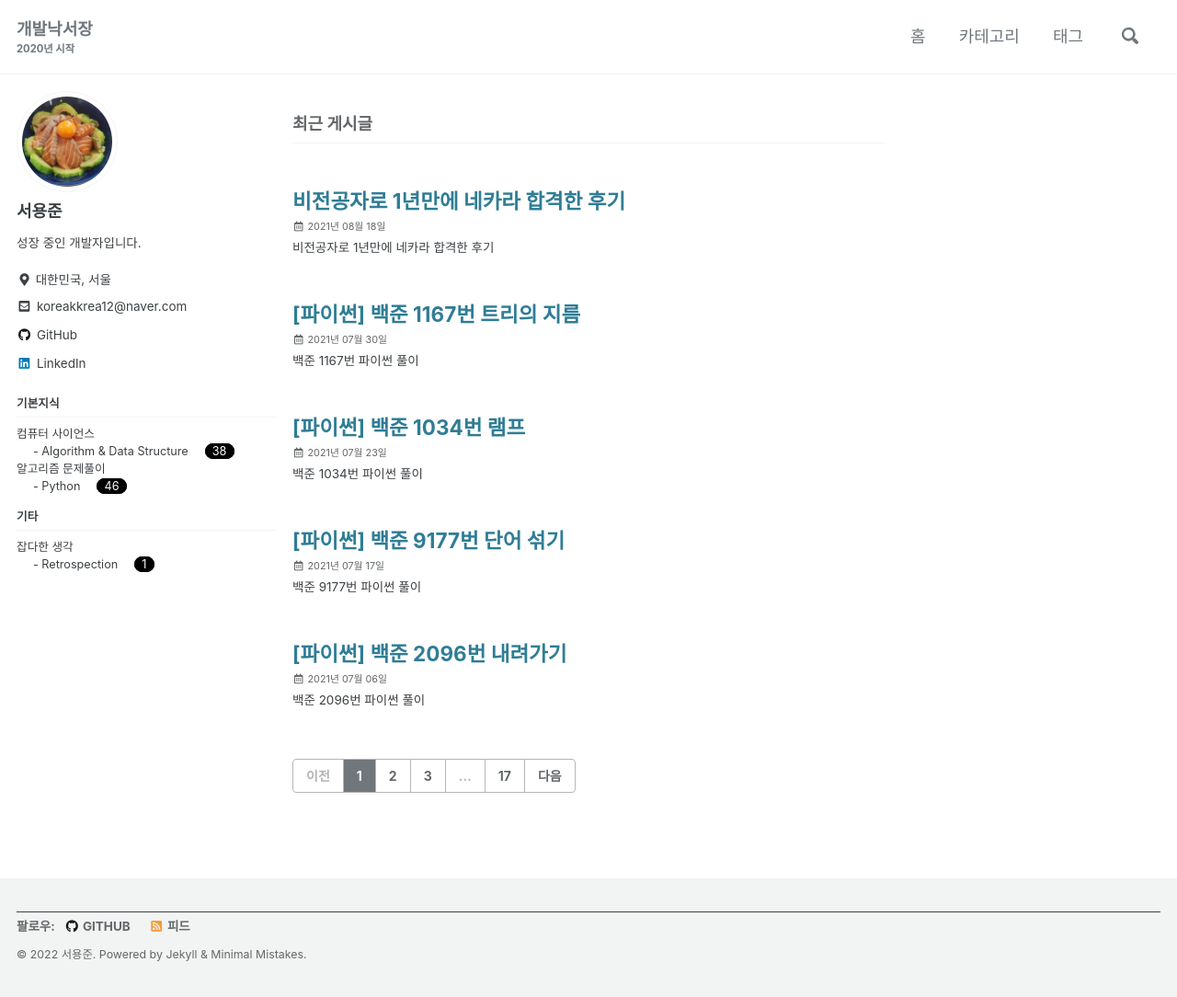
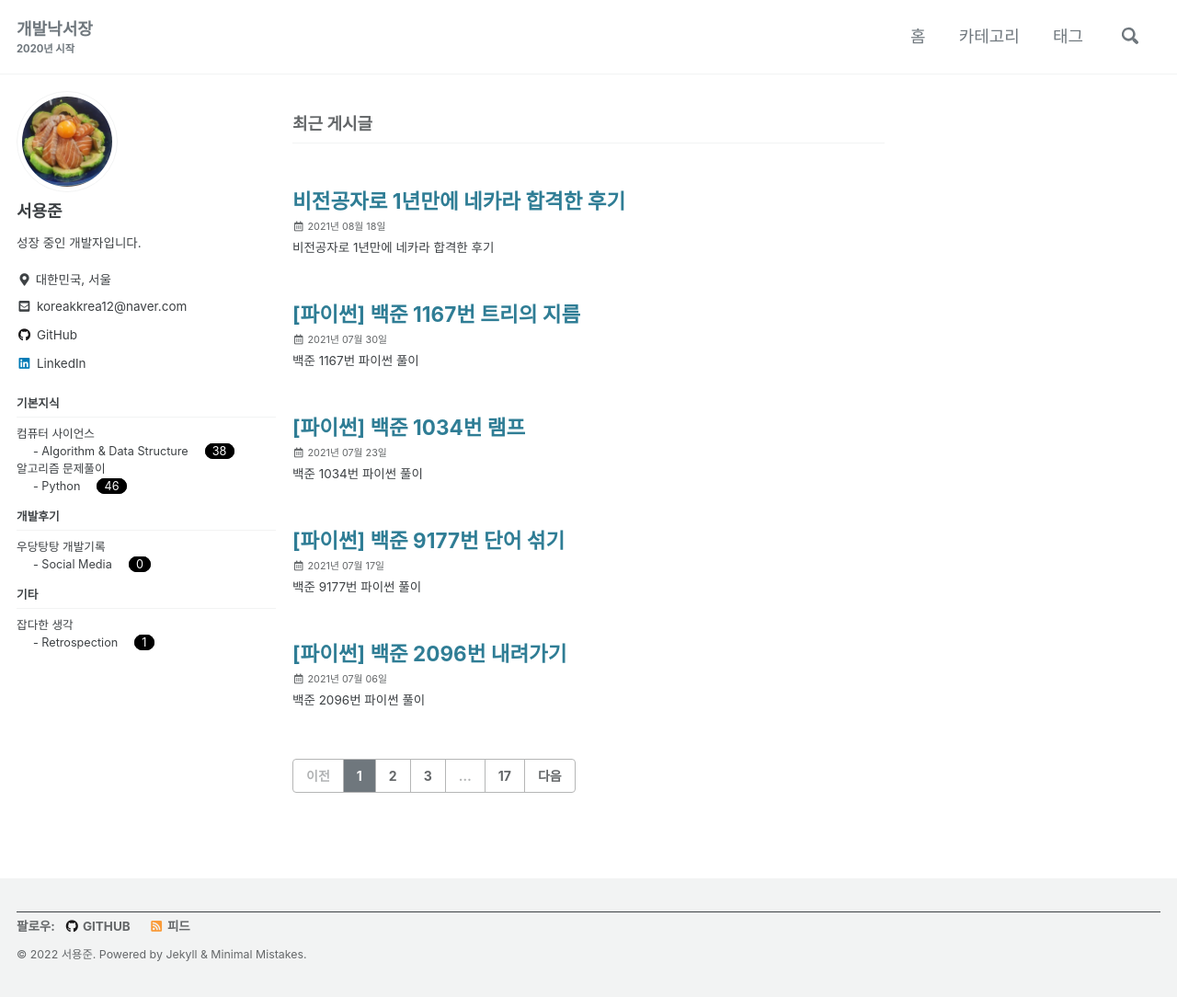
Before and after one commit to YongjoonSeo/YongjoonSeo.github.io, a Jekyll site: the page built from index.html, in a window 1280 px wide and 1084 px high. Shown: the whole window at 92% size. Built offline with Jekyll 4.4.1, drawn with Linux system fonts in a browser that asks for light colours; cached includes are drawn as plain includes; the list of posts is cut into pages by our own code; comment, search, counter and statistics services are not loaded; a style sheet for code colours, icons or effects is not loaded.

Commit message:
Add Projects Category
- 개발후기 카테고리 추가
- Social Media 카테고리 추가

```diff
--- a/_data/navigation.yml
+++ b/_data/navigation.yml
@@ -25,6 +25,15 @@ sidebar:
           - title: "- Python"
             url: /categories/problem-solving/python/
             category: "Python"
+  - title: "개발후기"
+    children:
+      - title: "우당탕탕 개발기록"
+        url: /categories/projects/
+        category: "Projects"
+        grandchildren:
+          - title: "- Social Media"
+            url: /categories/projects/social-media/
+            category: "Social Media"
   - title: "기타"
     children:
       - title: "잡다한 생각"
@@ -35,4 +44,4 @@ sidebar:
             url: /categories/thoughts/retrospection/
             category: "Retrospection"
 
-# 기본지식 / 개발공부 / 기타
+# 기본지식 / 개발공부 / 개발후기 / 기타
```
Also changed, not shown: _pages/projects.md (added, +9 -0 lines), _pages/social-media.md (added, +9 -0 lines).
